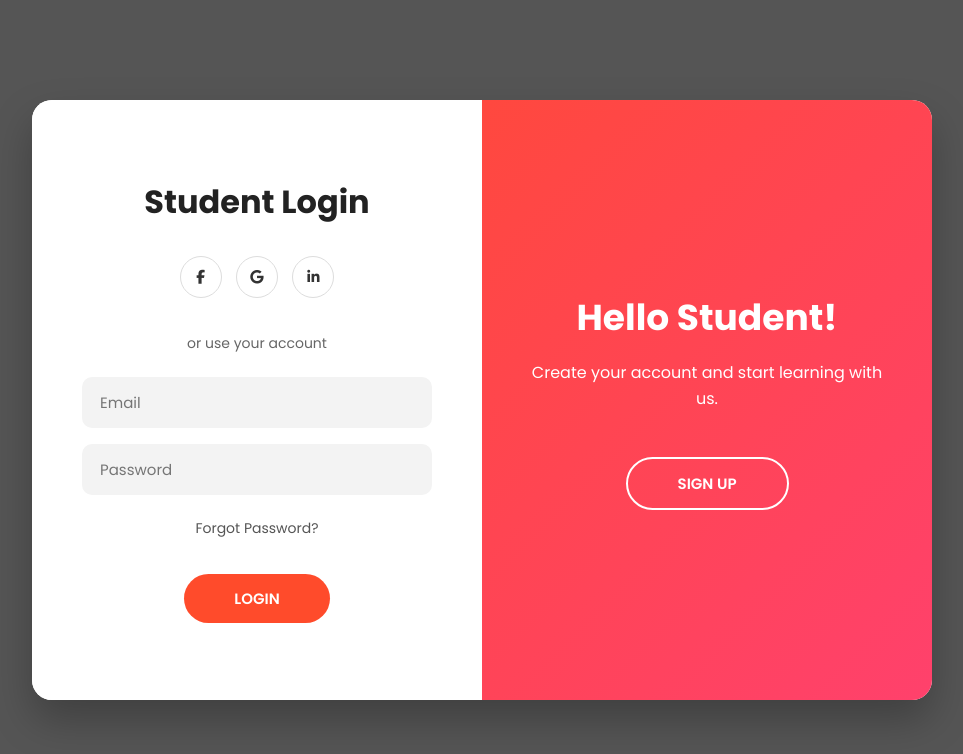
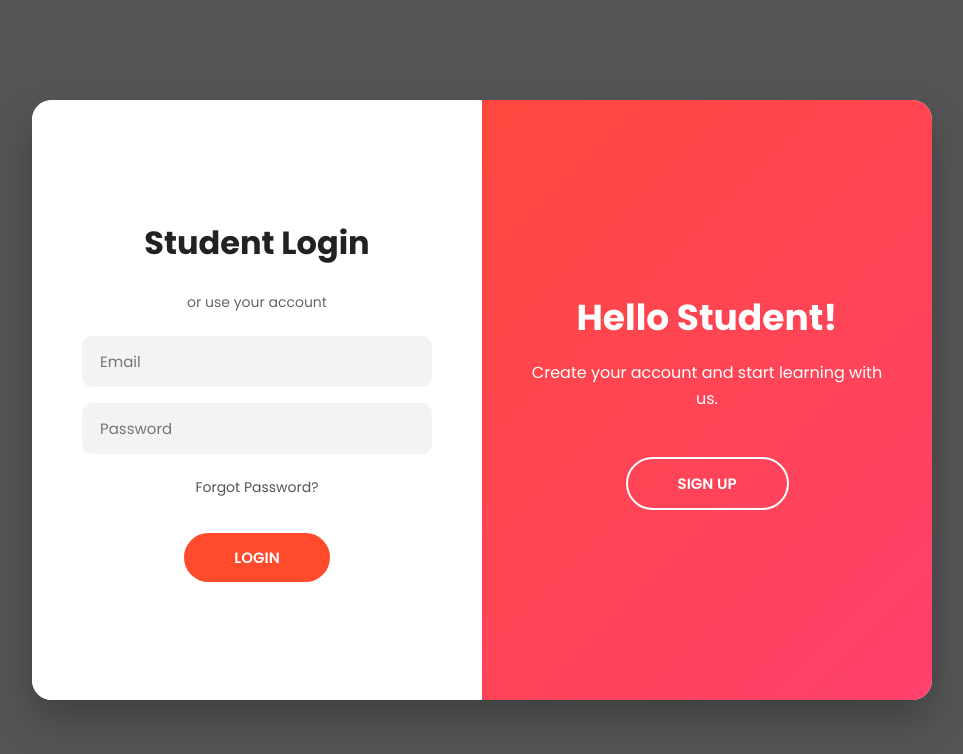
Before and after one commit to Gauravkumar91421/A-TO-Z-SCIENCE-CENTRE, a website: page public/index.html in a window 1280 px wide. Shown: the whole page, without its empty margins (158-1121 px from the left). Drawn offline with Linux system fonts and the light colour scheme.

Commit message:
Updated website

```diff
--- a/public/index.html
+++ b/public/index.html
@@ -24,17 +24,10 @@ href="https://cdnjs.cloudflare.com/ajax/libs/font-awesome/6.5.1/css/all.min.css"
 
             <h1>Create Account</h1>
 
-            <div class="social-container">
-                <a href="#"><i class="fab fa-facebook-f"></i></a>
      <div id="g_id_onload"
      data-client_id="845623011305-ekj7cnk646cmi22qdnkrfhtp6bobu4p1.apps.googleusercontent.com"
      data-callback="handleCredentialResponse">
 </div>
-<a href="#" id="googleLoginBtn">
-    <i class="fab fa-google"></i>
-</a>
-                <a href="#"><i class="fab fa-linkedin-in"></i></a>
-            </div>
 
 <div class="g_id_signin"
      data-type="standard"
@@ -66,11 +59,14 @@ href="https://cdnjs.cloudflare.com/ajax/libs/font-awesome/6.5.1/css/all.min.css"
 
             <h1>Student Login</h1>
 
-            <div class="social-container">
-                <a href="#"><i class="fab fa-facebook-f"></i></a>
-                <a href="#"><i class="fab fa-google"></i></a>
-                <a href="#"><i class="fab fa-linkedin-in"></i></a>
-            </div>
+            <div class="g_id_signin"
+     data-type="standard"
+     data-theme="outline"
+     data-size="large"
+     data-shape="pill"
+     data-text="signin_with"
+     data-logo_alignment="left">
+</div>
 
             <span>or use your account</span>
 
```
